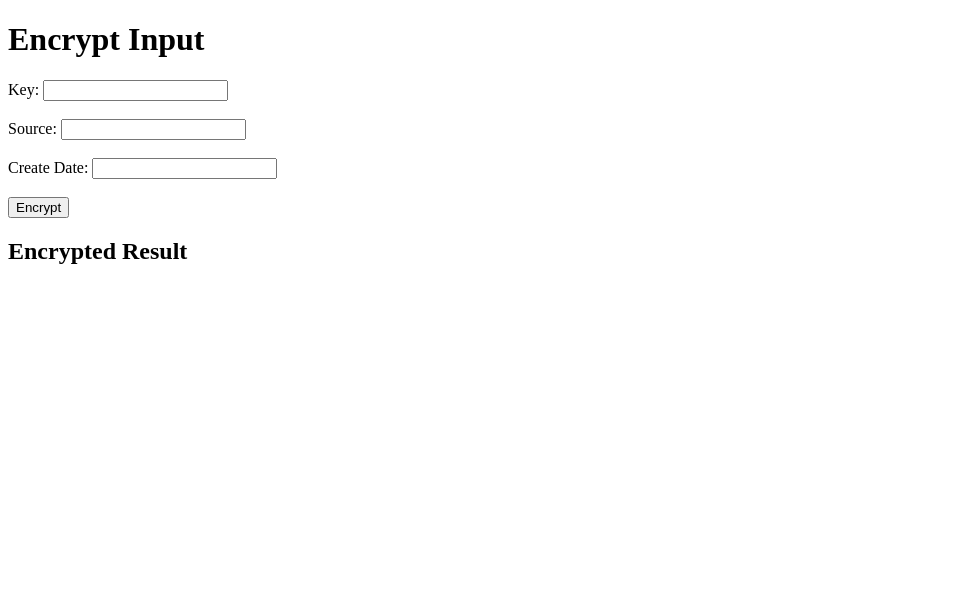
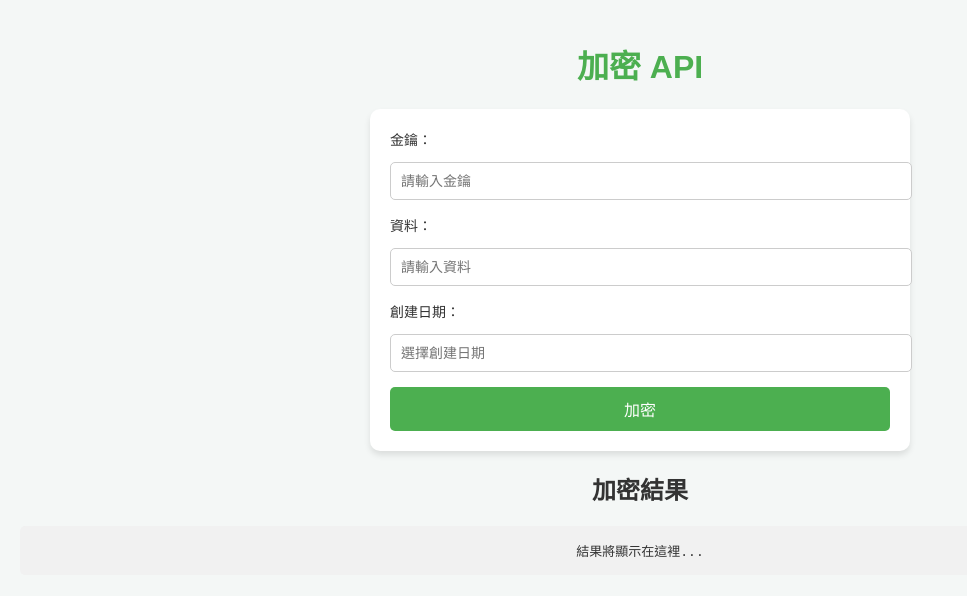
Before and after one commit to Howard-Chiu911/Howard, a plain HTML site: page index.html in a window 1280 px wide. Shown: the whole page, without its empty margins (0-967 px from the left). Drawn offline with nearby package versions, Linux system fonts and the light colour scheme.

Commit message:
Update index.html

```diff
--- a/index.html
+++ b/index.html
@@ -1,29 +1,97 @@
 <!DOCTYPE html>
-<html lang="en">
+<html lang="zh-Hant">
 <head>
     <meta charset="UTF-8">
     <meta name="viewport" content="width=device-width, initial-scale=1.0">
-    <title>Encrypt API</title>
+    <title>加密 API</title>
+    <link rel="stylesheet" href="https://cdn.jsdelivr.net/npm/flatpickr/dist/flatpickr.min.css">
+    <style>
+        body {
+            font-family: 'Arial', sans-serif;
+            background-color: #f4f7f6;
+            color: #333;
+            margin: 0;
+            padding: 20px;
+        }
+        h1 {
+            text-align: center;
+            color: #4CAF50;
+        }
+        form {
+            background-color: #fff;
+            padding: 20px;
+            border-radius: 10px;
+            box-shadow: 0 4px 6px rgba(0, 0, 0, 0.1);
+            width: 100%;
+            max-width: 500px;
+            margin: 20px auto;
+        }
+        label {
+            font-size: 14px;
+            margin-bottom: 8px;
+            display: block;
+        }
+        input[type="text"], input[type="date"] {
+            width: 100%;
+            padding: 10px;
+            margin: 5px 0 15px 0;
+            border: 1px solid #ccc;
+            border-radius: 5px;
+            font-size: 14px;
+        }
+        button {
+            background-color: #4CAF50;
+            color: white;
+            border: none;
+            padding: 10px 20px;
+            font-size: 16px;
+            border-radius: 5px;
+            cursor: pointer;
+            width: 100%;
+        }
+        button:hover {
+            background-color: #45a049;
+        }
+        h2 {
+            text-align: center;
+            color: #333;
+        }
+        pre {
+            background-color: #f1f1f1;
+            padding: 15px;
+            border-radius: 5px;
+            white-space: pre-wrap;
+            word-wrap: break-word;
+            text-align: center;
+        }
+    </style>
 </head>
 <body>
-    <h1>Encrypt Input</h1>
+    <h1>加密 API</h1>
     <form id="encrypt-form">
-        <label for="key">Key:</label>
-        <input type="text" id="key" name="key" required><br><br>
+        <label for="key">金鑰：</label>
+        <input type="text" id="key" name="key" required placeholder="請輸入金鑰"><br>
 
-        <label for="source">Source:</label>
-        <input type="text" id="source" name="source" required><br><br>
+        <label for="source">資料：</label>
+        <input type="text" id="source" name="source" required placeholder="請輸入資料"><br>
 
-        <label for="createDate">Create Date:</label>
-        <input type="text" id="createDate" name="createDate" required><br><br>
+        <label for="createDate">創建日期：</label>
+        <input type="text" id="createDate" name="createDate" required placeholder="選擇創建日期"><br>
 
-        <button type="submit">Encrypt</button>
+        <button type="submit">加密</button>
     </form>
 
-    <h2>Encrypted Result</h2>
-    <pre id="result"></pre>
+    <h2>加密結果</h2>
+    <pre id="result">結果將顯示在這裡...</pre>
 
+    <script src="https://cdn.jsdelivr.net/npm/flatpickr"></script>
     <script>
+        // 初始化 flatpickr 日期選擇器
+        flatpickr("#createDate", {
+            dateFormat: "Y-m-d",
+            locale: "zh" // 設置為中文
+        });
+
         // 監聽表單提交事件
         document.getElementById('encrypt-form').addEventListener('submit', async function(event) {
             event.preventDefault();  // 防止表單重新載入頁面
@@ -43,12 +111,12 @@
                 // 檢查是否返回成功的狀態碼 (200 OK)
                 if (response.ok) {
                     const data = await response.json();  // 解析返回的 JSON 數據
-                    document.getElementById('result').textContent = `Encrypted Result: ${data.encrypted}`;
+                    document.getElementById('result').textContent = `加密結果：${data.encrypted}`;
                 } else {
-                    document.getElementById('result').textContent = `Error: ${response.statusText}`;
+                    document.getElementById('result').textContent = `錯誤：${response.statusText}`;
                 }
             } catch (error) {
-                document.getElementById('result').textContent = `Error: ${error.message}`;
+                document.getElementById('result').textContent = `錯誤：${error.message}`;
             }
         });
     </script>
```
